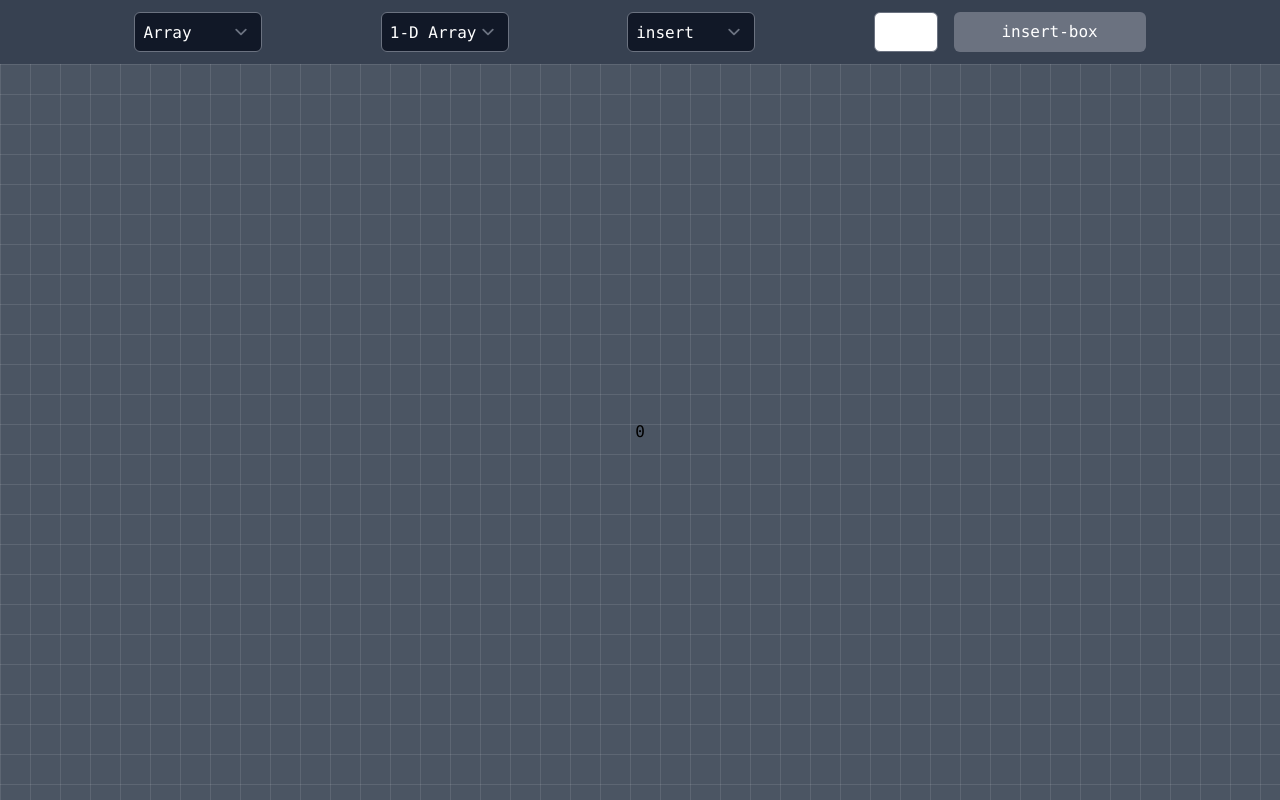
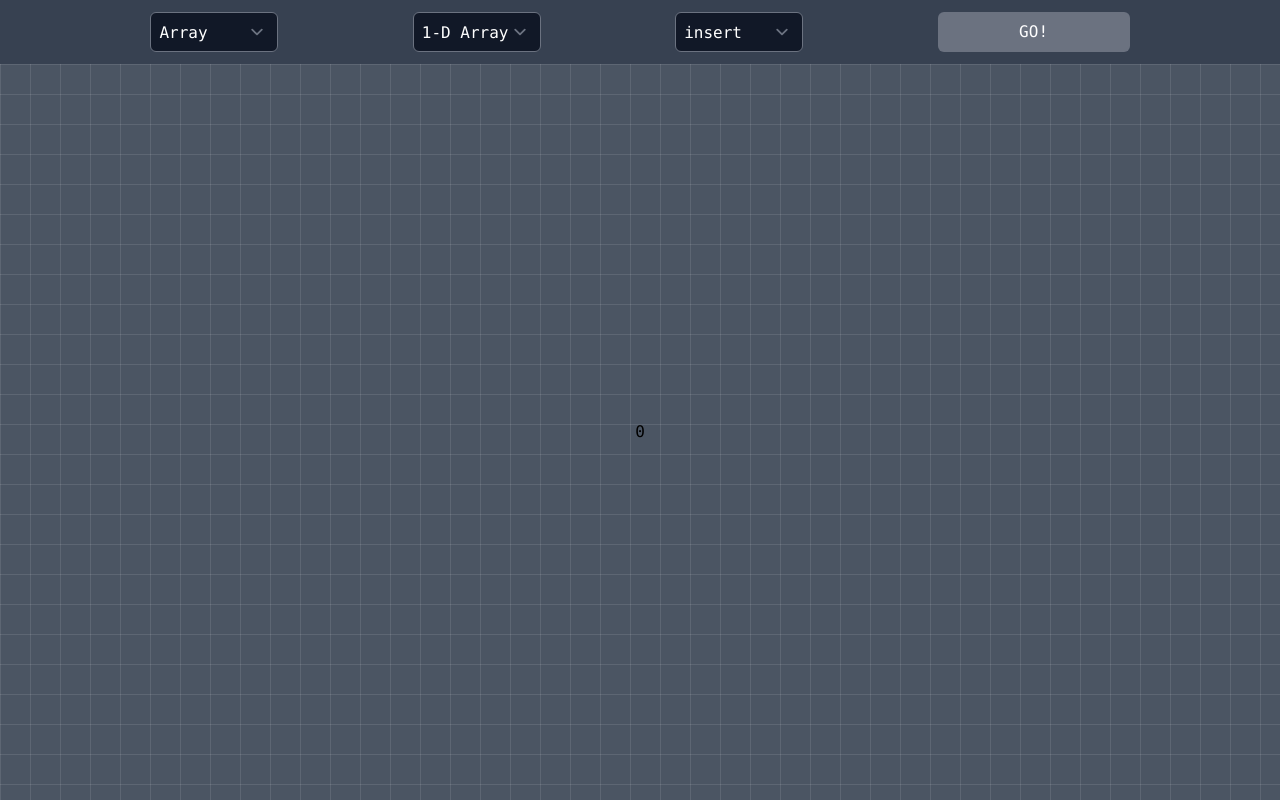
Before and after one commit to notjatin/data-structure-visualizer, a React (Vite) app: page / in a window 1280 px wide. Built offline with nearby package versions, Linux system fonts and the light colour scheme.

Commit message:
feat: implement InputOverlay component for dynamic input handling in FunctionHeader

```diff
--- a/src/components/FunctionHeader.tsx
+++ b/src/components/FunctionHeader.tsx
@@ -1,6 +1,7 @@
 import { ChangeEvent, useEffect, useState } from "react";
 import functionHeaderData from "../data/functionHeaderData.json";
 import { FunctionHeaderDataType, Type } from "../types/FunctionHeaderDataType";
+import InputOverlay from "./InputOverlay";
 
 interface FunctionHeaderProps {
   onInsertBox: (value: string) => void;
@@ -13,7 +14,7 @@ const FunctionHeader: React.FC<FunctionHeaderProps> = ({ onInsertBox }) => {
   const [selectedMethod, setSelectedMethod] = useState<string>("");
   const [types, setTypes] = useState<Type[]>([]);
   const [methods, setMethods] = useState<string[]>([]);
-  const [inputValue, setInputValue] = useState<string>("");
+  const [methodClicked, setMethodClicked] = useState(false);
 
   useEffect(() => {
     setStructures(functionHeaderData);
@@ -51,22 +52,9 @@ const FunctionHeader: React.FC<FunctionHeaderProps> = ({ onInsertBox }) => {
     setSelectedMethod(event.target.value);
   }
 
-  function handleBoxInsert(inputValue: string): void {
-    onInsertBox(inputValue);
-    // Implement the logic to insert a box based on the selected options
-    // This could involve updating state, making an API call, etc.
-  }
-
-  function onInputChange(event: ChangeEvent<HTMLInputElement>): void {
-    console.log(event.target.value);
-    if (event.target.value.length > 2 || event.target.value.includes(" ")) {
-      return;
-    }
-    setInputValue(event.target.value);
-  }
   return (
     <div className="w-full flex items-center justify-center">
-      <header className="bg-gray-700 text-white p-4 w-full h-16 flex items-center justify-evenly">
+      <header className="relative bg-gray-700 text-white p-4 w-full h-16 flex items-center justify-evenly">
         <select
           name="structure"
           id="structure"
@@ -80,7 +68,6 @@ const FunctionHeader: React.FC<FunctionHeaderProps> = ({ onInsertBox }) => {
             </option>
           ))}
         </select>
-
         {types.length > 0 && (
           <select
             name="structure-type"
@@ -96,7 +83,6 @@ const FunctionHeader: React.FC<FunctionHeaderProps> = ({ onInsertBox }) => {
             ))}
           </select>
         )}
-
         <select
           name="method"
           id="method"
@@ -110,21 +96,17 @@ const FunctionHeader: React.FC<FunctionHeaderProps> = ({ onInsertBox }) => {
             </option>
           ))}
         </select>
-
-        <div className="flex items-center justify-center space-x-4">
-          <input
-            value={inputValue}
-            type="text"
-            className="w-16 h-10 text-black p-2 rounded-md"
-            onChange={onInputChange}
-          />
-          <button
-            className="w-48 h-10 bg-gray-500 text-white p-2 rounded-md hover:bg-gray-600"
-            onClick={() => handleBoxInsert(inputValue)}
-          >
-            insert-box
-          </button>
-        </div>
+        <button
+          className="w-48 h-10 bg-gray-500 text-white p-2 rounded-md hover:bg-gray-600"
+          onClick={() => setMethodClicked(true)}
+        >
+          GO!
+        </button>
+        {selectedMethod.includes("insert") && methodClicked && (
+          <div className="absolute top-16 left-0">
+            <InputOverlay onDone={onInsertBox} onCancel={setMethodClicked} />
+          </div>
+        )}
       </header>
     </div>
   );
--- /dev/null
+++ b/src/components/InputOverlay.tsx
@@ -0,0 +1,58 @@
+import React, { useState } from "react";
+import { BiCheck, BiX } from "react-icons/bi";
+
+interface InputOverlayProps {
+  onDone: (value: string) => void;
+  onCancel: (state: boolean) => void;
+}
+
+const InputOverlay: React.FC<InputOverlayProps> = ({ onDone, onCancel }) => {
+  const [inputValue, setInputValue] = useState("");
+
+  const handleInputChange = (event: React.ChangeEvent<HTMLInputElement>) => {
+    if (event.target.value.length > 2 || event.target.value.includes(" ")) {
+      return;
+    }
+    setInputValue(event.target.value);
+  };
+
+  const handleDone = () => {
+    console.log("Input Value:", inputValue);
+    // Add your done logic here
+    onDone(inputValue);
+  };
+
+  const handleCancel = () => {
+    setInputValue("");
+    // Add your cancel logic here
+    onCancel(false);
+  };
+
+  return (
+    <div className="bg-gray-200 p-4 min-w-48 grid grid-cols-1 grid-rows-2 mx-auto border rounded-lg items-center">
+      <input
+        type="text"
+        placeholder="Enter"
+        value={inputValue}
+        onChange={handleInputChange}
+        className="w-36 h-10 p-2 text-gray-700 border rounded-lg text-center m-auto"
+      />
+      <div className="flex justify-between m-4">
+        <button
+          onClick={handleDone}
+          className="bg-gray-500 w-fit h-10 text-white px-4 py-2 rounded-lg"
+        >
+          <BiCheck />
+        </button>
+        <button
+          onClick={handleCancel}
+          className="bg-gray-500 w-fit h-10 text-white px-4 py-2 rounded-lg"
+        >
+          <BiX />
+        </button>
+      </div>
+    </div>
+  );
+};
+
+export default InputOverlay;
```
